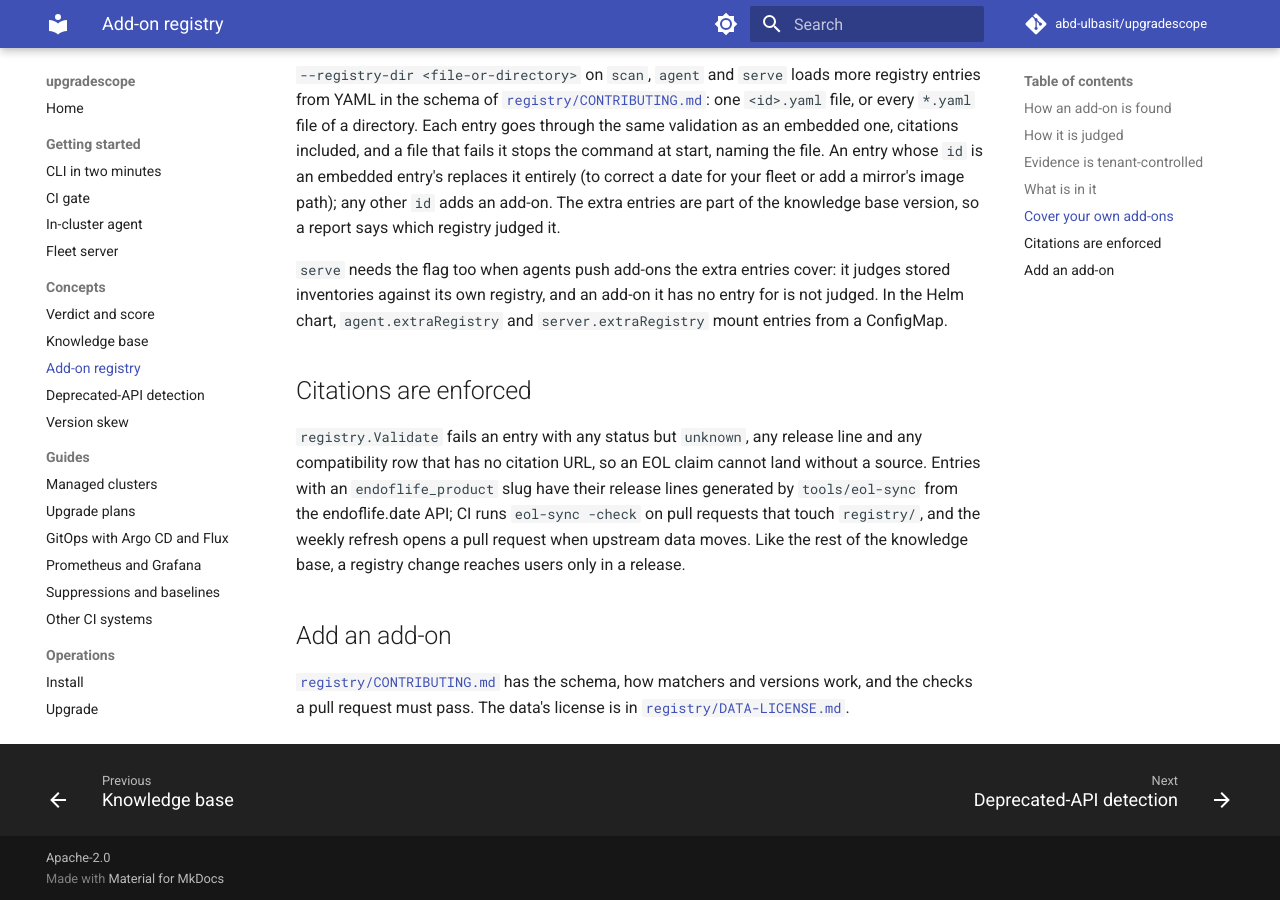
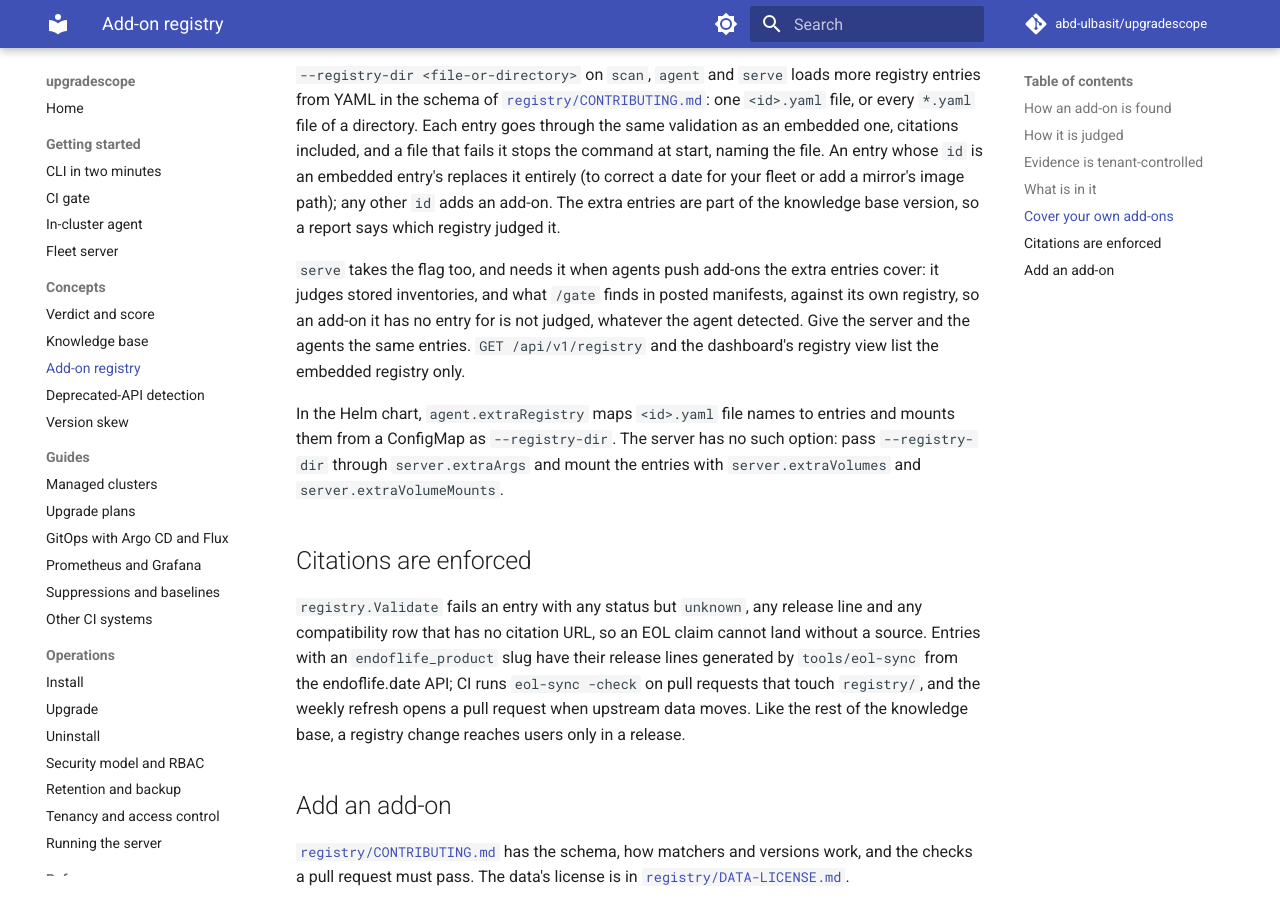
Before and after one commit to abd-ulbasit/upgradescope, an MkDocs documentation site: the page built from docs/concepts/addon-registry.md, in a window 1280 px wide and 900 px high, scrolled down 4617 px. Built offline with MkDocs 1.6.1 and Material for MkDocs 9.7.7, drawn with Linux system fonts in a browser that asks for light colours; comment, search, counter and statistics services are not loaded.

Commit message:
docs(registry): document coverage, mirror matching and --registry-dir; update the claims ledger
The registry page lists the 27 entries with the counts the docs test
checks, says how mirrors match, what is not covered yet and how to add
entries of your own (replace semantics, serve needs them too, the
registry endpoint lists the embedded registry only). CONTRIBUTING gets a
section for the flag, and the ledger rows carry the exact counts and the
new tests.

Refs #49

Co-Authored-By: Claude Fable 5 <noreply@anthropic.com>

```diff
--- a/docs/concepts/addon-registry.md
+++ b/docs/concepts/addon-registry.md
@@ -185,10 +185,18 @@ date for your fleet or add a mirror's image path); any other `id` adds an
 add-on. The extra entries are part of the knowledge base version, so a
 report says which registry judged it.
 
-`serve` needs the flag too when agents push add-ons the extra entries
-cover: it judges stored inventories against its own registry, and an add-on
-it has no entry for is not judged. In the Helm chart, `agent.extraRegistry`
-and `server.extraRegistry` mount entries from a ConfigMap.
+`serve` takes the flag too, and needs it when agents push add-ons the extra
+entries cover: it judges stored inventories, and what `/gate` finds in
+posted manifests, against its own registry, so an add-on it has no entry
+for is not judged, whatever the agent detected. Give the server and the
+agents the same entries. `GET /api/v1/registry` and the dashboard's
+registry view list the embedded registry only.
+
+In the Helm chart, `agent.extraRegistry` maps `<id>.yaml` file names to
+entries and mounts them from a ConfigMap as `--registry-dir`. The server
+has no such option: pass `--registry-dir` through `server.extraArgs` and
+mount the entries with `server.extraVolumes` and
+`server.extraVolumeMounts`.
 
 ## Citations are enforced
 
```
Also changed, not shown: docs/claims.md (+4 -2 lines), registry/CONTRIBUTING.md (+20 -0 lines).
